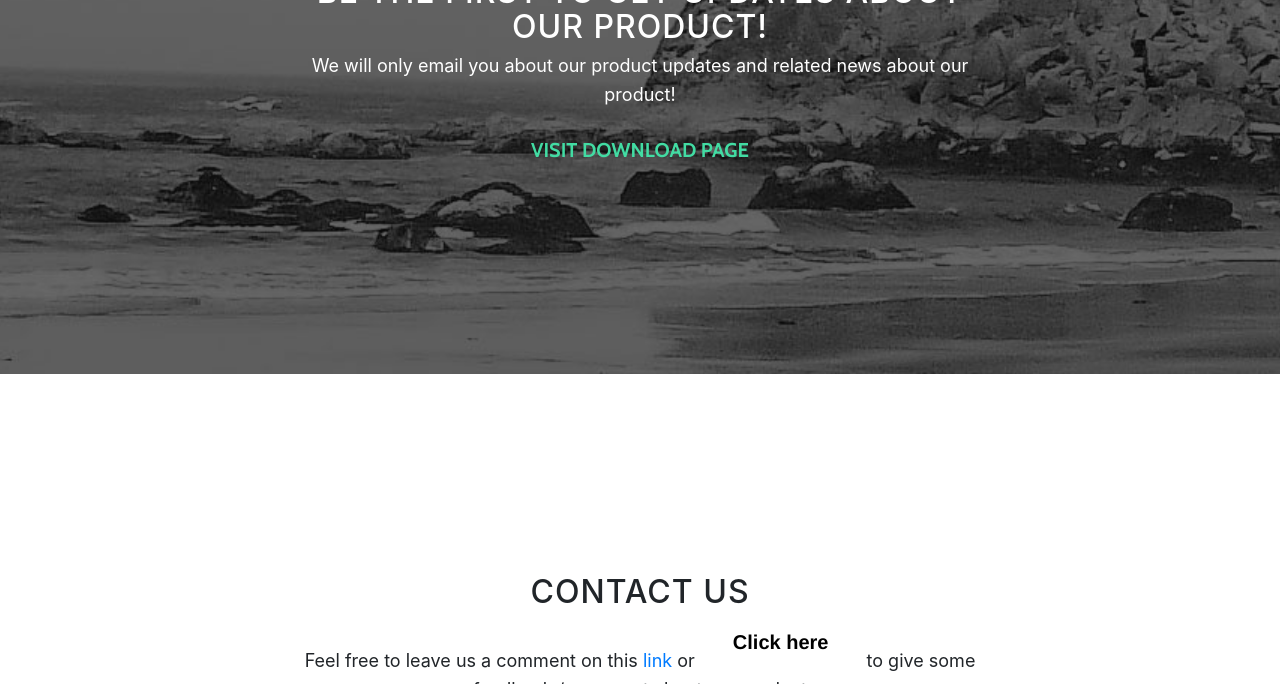
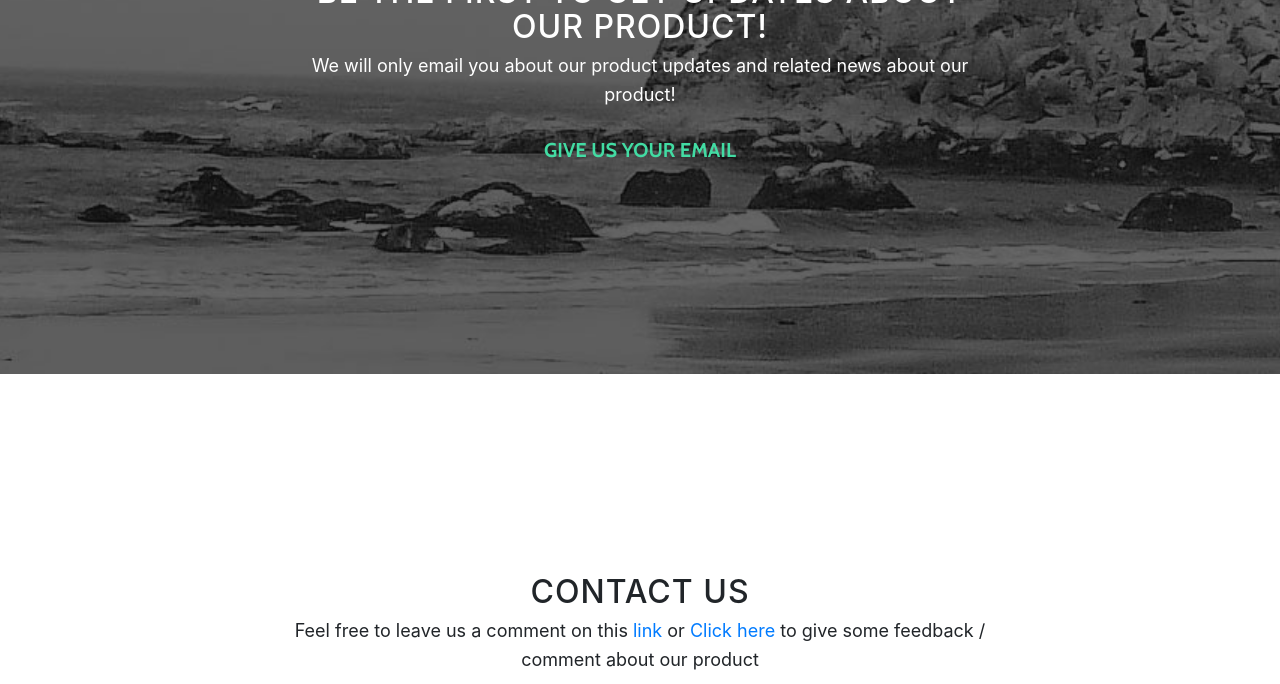
Before and after one commit to francisyzy/RetroSmarter, a website with bundled scripts: page docs/index.html in a window 1280 px wide. Shown: the part 1804-2488 px from the top of the page. Built offline with nearby package versions, Linux system fonts and the light colour scheme; a script that the page names is missing.

Commit message:
Add email button

```diff
--- a/docs/index.html
+++ b/docs/index.html
@@ -87,7 +87,7 @@
         <div class="col-lg-8 mx-auto">
           <h2>Be the first to get updates about our product!</h2>
           <p>We will only email you about our product updates and related news about our product!</p>
-          <a href="http://startbootstrap.com/template-overviews/grayscale/" class="btn btn-default btn-lg">Visit Download Page</a>
+          <a data-mode="popup" href="https://francisyzy.typeform.com/to/VvrdYL" class="btn btn-default btn-lg"target="_blank">Give us your email </a> <script> (function() { var qs,js,q,s,d=document, gi=d.getElementById, ce=d.createElement, gt=d.getElementsByTagName, id="typef_orm_share", b="https://embed.typeform.com/"; if(!gi.call(d,id)){ js=ce.call(d,"script"); js.id=id; js.src=b+"embed.js"; q=gt.call(d,"script")[0]; q.parentNode.insertBefore(js,q) } })() </script>
         </div>
       </div>
     </section>
@@ -100,7 +100,7 @@
             <h2>Contact Us</h2>
             <p>Feel free to leave us a comment on this
               <a href="https://francisyzy.typeform.com/to/SzoBcP">link</a> or
-              <a class="typeform-share button" href="https://francisyzy.typeform.com/to/SzoBcP" data-mode="popup" style="display:inline-block;text-decoration:none;background-color:#ffffff;color:black;cursor:pointer;font-family:Helvetica,Arial,sans-serif;font-size:20px;line-height:50px;text-align:center;margin:0;height:50px;padding:0px 33px;border-radius:25px;max-width:100%;white-space:nowrap;overflow:hidden;text-overflow:ellipsis;font-weight:bold;-webkit-font-smoothing:antialiased;-moz-osx-font-smoothing:grayscale;" target="_blank">Click here </a> <script> (function() { var qs,js,q,s,d=document, gi=d.getElementById, ce=d.createElement, gt=d.getElementsByTagName, id="typef_orm_share", b="https://embed.typeform.com/"; if(!gi.call(d,id)){ js=ce.call(d,"script"); js.id=id; js.src=b+"embed.js"; q=gt.call(d,"script")[0]; q.parentNode.insertBefore(js,q) } })() </script>
+              <a class="typeform-share button" href="https://francisyzy.typeform.com/to/SzoBcP" data-mode="popup" class="btn btn-default btn-lg" target="_blank">Click here </a> <script> (function() { var qs,js,q,s,d=document, gi=d.getElementById, ce=d.createElement, gt=d.getElementsByTagName, id="typef_orm_share", b="https://embed.typeform.com/"; if(!gi.call(d,id)){ js=ce.call(d,"script"); js.id=id; js.src=b+"embed.js"; q=gt.call(d,"script")[0]; q.parentNode.insertBefore(js,q) } })() </script>
               to give some feedback / comment about our product</p>
             <ul class="list-inline banner-social-buttons">
               <li class="list-inline-item">
```
